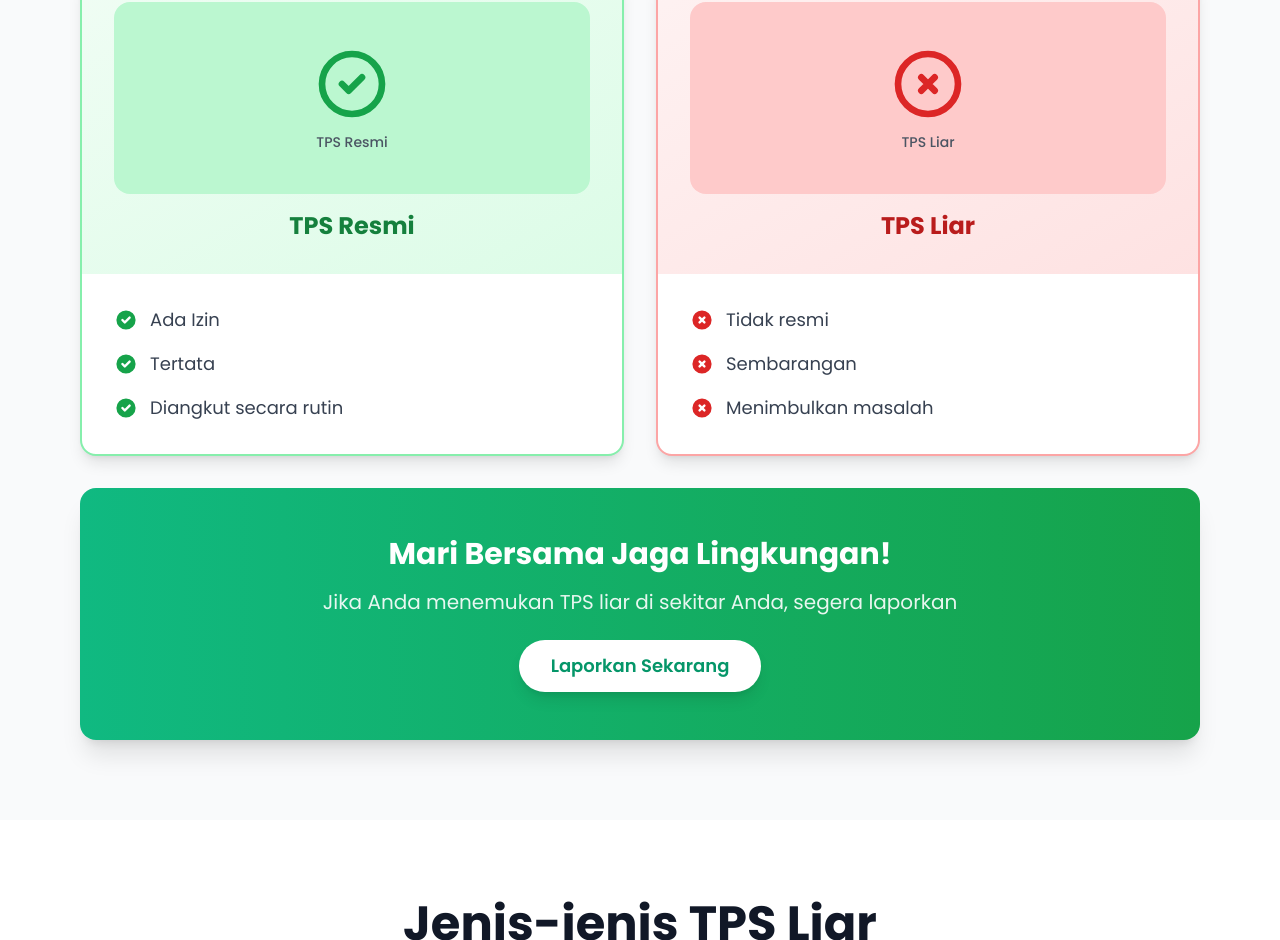
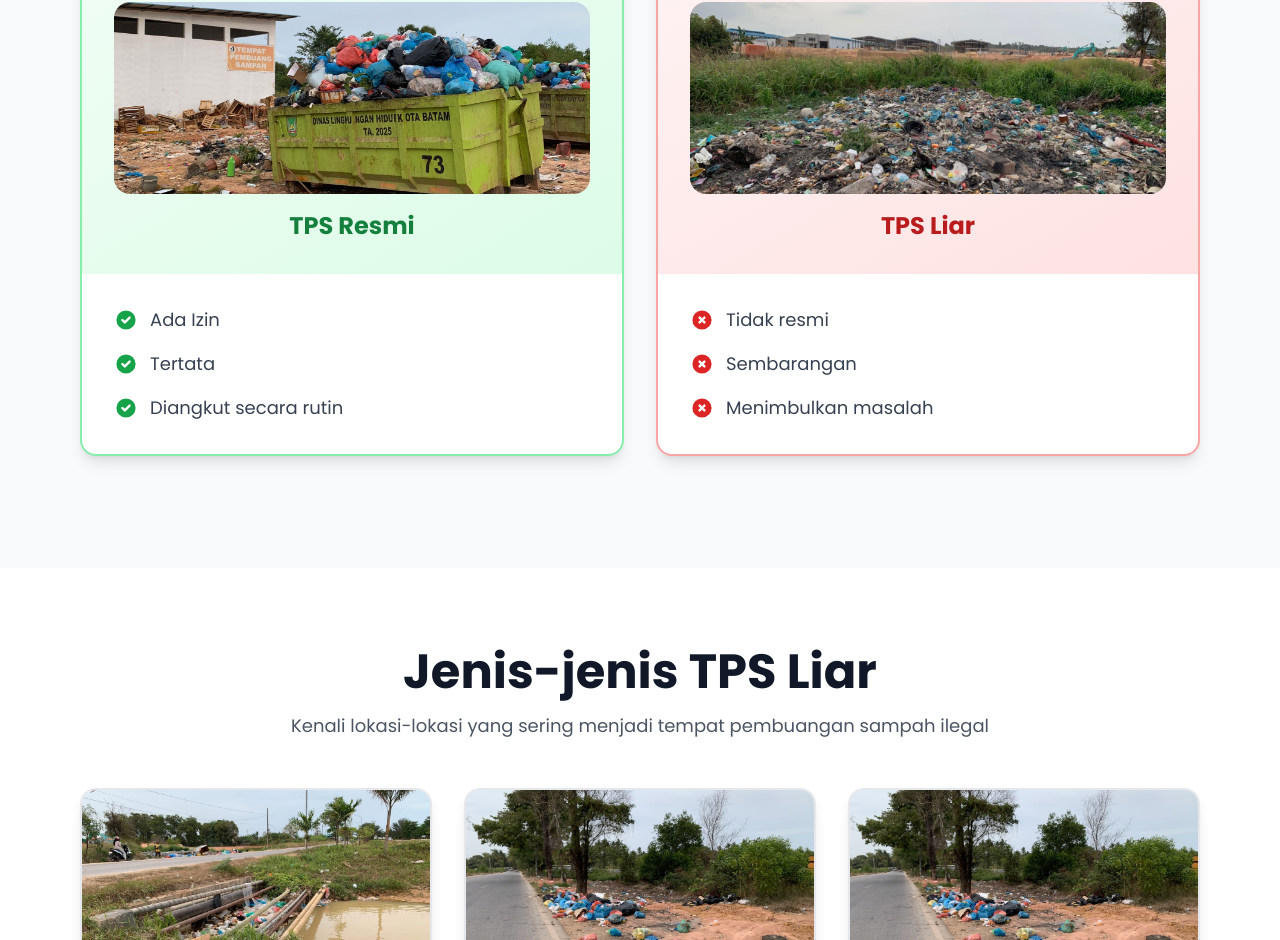
Before and after one commit to rehanzhaky/SapuKota, a React (Vite) app in the folder frontend/: page / in a window 1280 px wide. Shown: the part 2630-3570 px from the top of the page. Built offline with nearby package versions, Linux system fonts and the light colour scheme; no server answers.

Commit message:
Refactor code structure for improved readability and maintainability

```diff
--- a/frontend/src/pages/Home.jsx
+++ b/frontend/src/pages/Home.jsx
@@ -6,6 +6,8 @@ import CountUp from '../components/CountUp';
 import heroImage from '../assets/Img.png';
 import bawahJembatanImage from '../assets/bawahjembatan.jpeg';
 import pinggirJalanImage from '../assets/pinggirjalan.jpeg';
+import tpsResmiImage from '../assets/tpsresmi.jpeg';
+import tpsLiarImage from '../assets/tpsliar.jpeg';
 import { getUploadUrl } from '../utils/imageHelper';
 
 // Static data untuk tampilan sementara
@@ -493,13 +495,12 @@ const Home = () => {
               {/* TPS Resmi Card */}
               <div className="bg-white border-2 border-green-300 rounded-2xl shadow-lg overflow-hidden hover:shadow-xl transition-shadow">
                 <div className="bg-gradient-to-br from-green-50 to-green-100 p-6 sm:p-8">
-                  <div className="bg-green-200 rounded-2xl p-4 sm:p-6 h-40 sm:h-48 flex items-center justify-center mb-4">
-                    <div className="text-center">
-                      <svg className="w-16 h-16 sm:w-20 sm:h-20 mx-auto mb-2 text-green-600" fill="none" stroke="currentColor" viewBox="0 0 24 24">
-                        <path strokeLinecap="round" strokeLinejoin="round" strokeWidth={2} d="M9 12l2 2 4-4m6 2a9 9 0 11-18 0 9 9 0 0118 0z" />
-                      </svg>
-                      <p className="text-xs sm:text-sm text-gray-600 font-medium">TPS Resmi</p>
-                    </div>
+                  <div className="rounded-2xl overflow-hidden h-40 sm:h-48 mb-4">
+                    <img
+                      src={tpsResmiImage}
+                      alt="TPS Resmi"
+                      className="w-full h-full object-cover"
+                    />
                   </div>
                   <h4 className="text-xl sm:text-2xl font-bold text-center text-green-700">
                     TPS Resmi
@@ -532,13 +533,12 @@ const Home = () => {
               {/* TPS Liar Card */}
               <div className="bg-white border-2 border-red-300 rounded-2xl shadow-lg overflow-hidden hover:shadow-xl transition-shadow">
                 <div className="bg-gradient-to-br from-red-50 to-red-100 p-6 sm:p-8">
-                  <div className="bg-red-200 rounded-2xl p-4 sm:p-6 h-40 sm:h-48 flex items-center justify-center mb-4">
-                    <div className="text-center">
-                      <svg className="w-16 h-16 sm:w-20 sm:h-20 mx-auto mb-2 text-red-600" fill="none" stroke="currentColor" viewBox="0 0 24 24">
-                        <path strokeLinecap="round" strokeLinejoin="round" strokeWidth={2} d="M10 14l2-2m0 0l2-2m-2 2l-2-2m2 2l2 2m7-2a9 9 0 11-18 0 9 9 0 0118 0z" />
-                      </svg>
-                      <p className="text-xs sm:text-sm text-gray-600 font-medium">TPS Liar</p>
-                    </div>
+                  <div className="rounded-2xl overflow-hidden h-40 sm:h-48 mb-4">
+                    <img
+                      src={tpsLiarImage}
+                      alt="TPS Liar"
+                      className="w-full h-full object-cover"
+                    />
                   </div>
                   <h4 className="text-xl sm:text-2xl font-bold text-center text-red-700">
                     TPS Liar
@@ -568,22 +568,6 @@ const Home = () => {
                 </div>
               </div>
             </div>
-          </div>
-
-          {/* Call to Action */}
-          <div className="bg-gradient-to-r from-primary-500 to-green-600 rounded-2xl p-6 sm:p-10 lg:p-12 text-center text-white shadow-xl">
-            <h3 className="text-xl sm:text-2xl lg:text-3xl font-bold mb-3 sm:mb-4">
-              Mari Bersama Jaga Lingkungan!
-            </h3>
-            <p className="text-base sm:text-lg lg:text-xl mb-5 sm:mb-6 opacity-90">
-              Jika Anda menemukan TPS liar di sekitar Anda, segera laporkan
-            </p>
-            <button
-              onClick={handleOpenModal}
-              className="bg-white text-primary-600 hover:bg-gray-100 font-semibold px-6 sm:px-8 py-2.5 sm:py-3 rounded-full transition-colors text-base sm:text-lg shadow-lg"
-            >
-              Laporkan Sekarang
-            </button>
           </div>
         </div>
       </section>
```
Also changed, not shown: frontend/src/assets/tpsliar.jpeg (added), frontend/src/assets/tpsresmi.jpeg (added).
